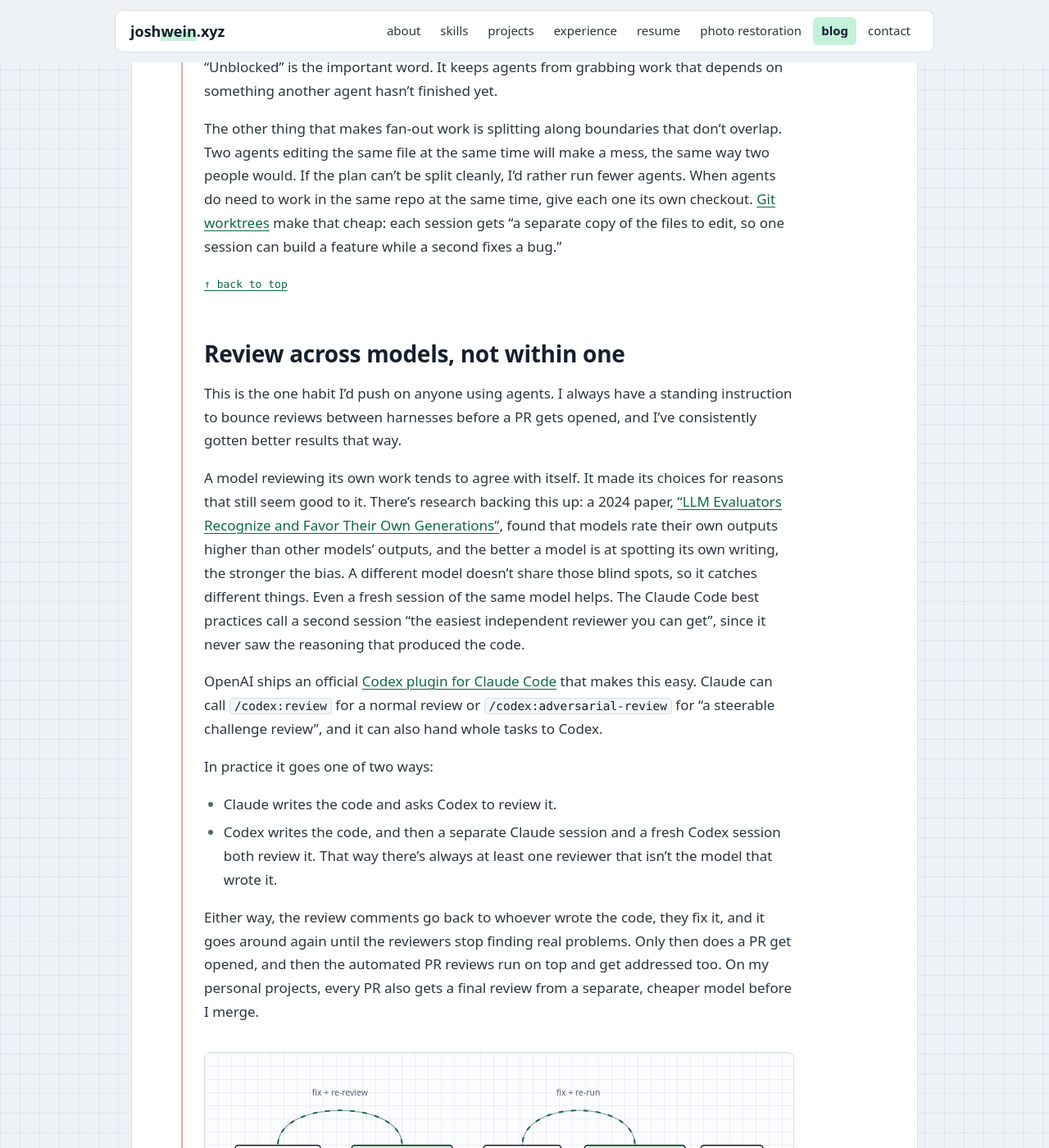
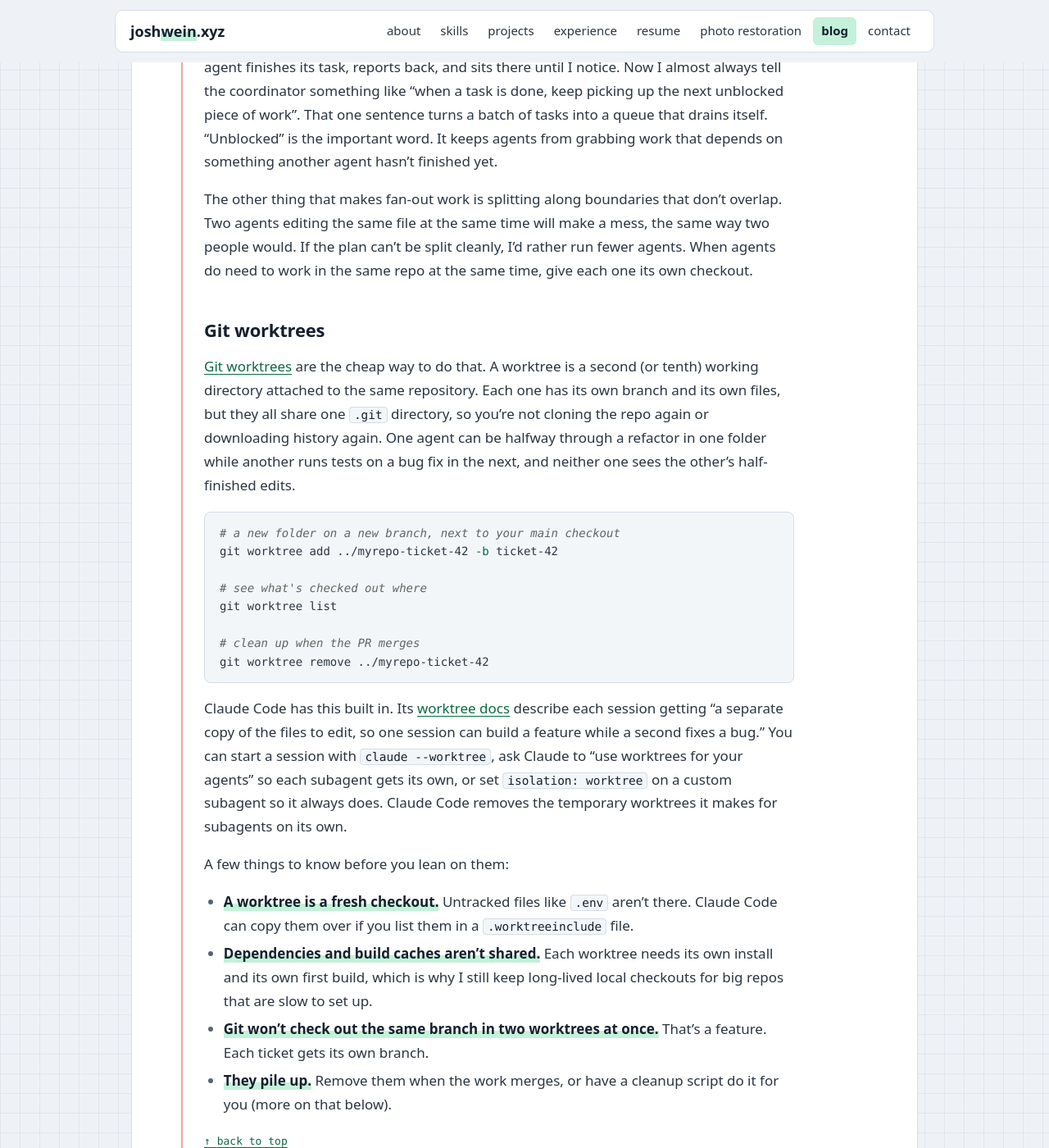
Before and after one commit to JoshWein/blog, a Jekyll site: the page built from _posts/2026-11-21-multi-agent-workflows.md, in a window 1280 px wide and 1400 px high, scrolled down 3179 px. Shown: the whole window at 82% size. Built offline with Jekyll 4.4.1, drawn with Linux system fonts in a browser that asks for light colours; some web fonts are replaced; comment, search, counter and statistics services are not loaded; some of the changed text lies outside the part shown.

Commit message:
Generic worker agents in fan-out, git worktrees section, note that tools change
Co-Authored-By: Claude Opus 5.5 <noreply@anthropic.com>
Claude-Session: https://claude.ai/code/session_01HtAirmGQyAcmjJao62wzYe

```diff
--- a/_posts/2026-11-21-multi-agent-workflows.md
+++ b/_posts/2026-11-21-multi-agent-workflows.md
@@ -31,7 +31,7 @@ This post covers how that workflow fits together. It's for people who already us
 
 I'm not loyal to one tool. My main one is [Claude Code](https://code.claude.com/docs/en/overview), and I use OpenAI's [Codex](https://developers.openai.com/codex) a lot alongside it. When I run out of tokens on both, I drop to GitHub Copilot. For some kinds of web research I still just use ChatGPT in the browser, because it's good at that and doesn't need access to my code.
 
-The fact that I mix them matters more than which ones I pick. Different models make different mistakes, and that turns out to be the most useful thing about having more than one. More on that in the review section.
+The fact that I mix them matters more than which ones I pick. Different models make different mistakes, and that turns out to be the most useful thing about having more than one. More on that in the review section. This lineup will also probably look different in a few months. Every harness and model keeps improving, and whichever is best at a given job changes often, so I try not to get too attached.
 
 ## Get grilled before anything gets built
 
@@ -48,14 +48,14 @@ It feels slow for the first ten minutes. Then it saves hours, because every agen
 
 ## Fan out to parallel agents
 
-Once there's a plan, I usually have one session act as a coordinator. It splits the plan into areas that don't step on each other and starts a subagent for each one, all at the same time. Claude Code supports this directly: [subagents](https://code.claude.com/docs/en/sub-agents) each run in their own context window with their own instructions, so one can be deep in a migration while another writes tests and neither fills up the other's context with noise. Anthropic calls this the [orchestrator-workers](https://www.anthropic.com/research/building-effective-agents) pattern, where "a central LLM dynamically breaks down tasks, delegates them to worker LLMs, and synthesizes their results."
+Once there's a plan, I usually have one session act as a coordinator. It breaks the plan into tickets that don't step on each other, then hands each ticket to a generic worker agent, several at the same time. As the coordinator sees a worker finish, it passes that worker the next unblocked ticket. Claude Code supports this directly: [subagents](https://code.claude.com/docs/en/sub-agents) each run in their own context window with their own instructions, so one can be deep in a migration while another writes tests and neither fills up the other's context with noise. Anthropic calls this the [orchestrator-workers](https://www.anthropic.com/research/building-effective-agents) pattern, where "a central LLM dynamically breaks down tasks, delegates them to worker LLMs, and synthesizes their results."
 
 It isn't free. When Anthropic wrote up [their multi-agent research system](https://www.anthropic.com/engineering/multi-agent-research-system), a lead agent with parallel subagents beat a single Claude Opus 4 agent by 90.2% on their internal research eval, but multi-agent systems used about 15 times more tokens than a normal chat. Fan-out buys you speed and coverage, and you pay for it in tokens.
 
 <figure class="diagram">
 <svg viewBox="0 0 720 320" role="img" aria-labelledby="fan-t fan-d">
   <title id="fan-t">Fan-out diagram</title>
-  <desc id="fan-d">I turn the plan into a queue of tickets. The coordinator pulls tickets off the queue one at a time and hands each to one of four agents working in parallel. Each agent opens a pull request, and when its work is done the loop goes back to the coordinator to pull the next unblocked ticket.</desc>
+  <desc id="fan-d">I turn the plan into a queue of tickets. The coordinator pulls tickets off the queue one at a time and hands each to one of four generic worker agents working in parallel. Each worker opens a pull request, and when a worker is done the coordinator passes it the next unblocked ticket.</desc>
   <path class="wire" d="M90 150 H110"/><path class="flow" d="M90 150 H110"/>
   <path class="wire" d="M230 150 H250"/><path class="flow" d="M230 150 H250" style="animation-delay:-.6s"/>
   <path class="wire" d="M370 150 C390 150 390 45 410 45"/><path class="flow" d="M370 150 C390 150 390 45 410 45" style="animation-delay:-0.0s"/>
@@ -68,8 +68,8 @@ It isn't free. When Anthropic wrote up [their multi-agent research system](https
   <path class="wire" d="M550 255 C575 255 575 150 600 150"/>
   <path class="wire" d="M650 180 C650 340 310 340 310 180" stroke-dasharray="4 4"/>
   <path class="wire" d="M304 190 L310 180 L316 190"/>
-  <text class="sub" x="300" y="240" text-anchor="end">done? pull the next</text>
-  <text class="sub" x="300" y="256" text-anchor="end">unblocked ticket</text>
+  <text class="sub" x="300" y="240" text-anchor="end">worker done? it gets</text>
+  <text class="sub" x="300" y="256" text-anchor="end">the next ticket</text>
   <rect class="box" x="10" y="125" width="80" height="50" rx="4"/>
   <text class="lbl" x="50" y="148" text-anchor="middle">me</text>
   <text class="sub" x="50" y="164" text-anchor="middle">the plan</text>
@@ -83,13 +83,13 @@ It isn't free. When Anthropic wrote up [their multi-agent research system](https
   <text class="lbl" x="310" y="148" text-anchor="middle">coordinator</text>
   <text class="sub" x="310" y="166" text-anchor="middle">assigns tickets</text>
   <rect class="box" x="410" y="20" width="140" height="50" rx="4"/>
-  <text class="lbl" x="480" y="50" text-anchor="middle">agent: api</text>
+  <text class="lbl" x="480" y="50" text-anchor="middle">worker agent</text>
   <rect class="box" x="410" y="90" width="140" height="50" rx="4"/>
-  <text class="lbl" x="480" y="120" text-anchor="middle">agent: ui</text>
+  <text class="lbl" x="480" y="120" text-anchor="middle">worker agent</text>
   <rect class="box" x="410" y="160" width="140" height="50" rx="4"/>
-  <text class="lbl" x="480" y="190" text-anchor="middle">agent: tests</text>
+  <text class="lbl" x="480" y="190" text-anchor="middle">worker agent</text>
   <rect class="box" x="410" y="230" width="140" height="50" rx="4"/>
-  <text class="lbl" x="480" y="260" text-anchor="middle">agent: docs</text>
+  <text class="lbl" x="480" y="260" text-anchor="middle">worker agent</text>
   <rect class="box" x="600" y="120" width="100" height="60" rx="4"/>
   <text class="lbl" x="650" y="148" text-anchor="middle">PRs</text>
   <circle class="dot pulse" cx="650" cy="166" r="4"/>
@@ -98,12 +98,36 @@ It isn't free. When Anthropic wrote up [their multi-agent research system](https
   <g class="ticket mover" style="offset-path: path('M170 125 C230 125 230 150 310 150 C390 150 390 185 396 185'); animation-delay: 4s"><rect x="-22" y="-10" width="44" height="20" rx="3"/><text x="0" y="4" text-anchor="middle">#3</text></g>
   <g class="ticket mover" style="offset-path: path('M170 125 C230 125 230 150 310 150 C390 150 390 255 396 255'); animation-delay: 6s"><rect x="-22" y="-10" width="44" height="20" rx="3"/><text x="0" y="4" text-anchor="middle">#4</text></g>
 </svg>
-<figcaption>tickets come off the queue, the coordinator hands them out, and several agents work at once</figcaption>
+<figcaption>tickets come off the queue, the coordinator hands them out, and several worker agents work at once</figcaption>
 </figure>
 
 The part that took me a while to figure out is the standing instruction. Without one, an agent finishes its task, reports back, and sits there until I notice. Now I almost always tell the coordinator something like "when a task is done, keep picking up the next unblocked piece of work". That one sentence turns a batch of tasks into a queue that drains itself. "Unblocked" is the important word. It keeps agents from grabbing work that depends on something another agent hasn't finished yet.
 
-The other thing that makes fan-out work is splitting along boundaries that don't overlap. Two agents editing the same file at the same time will make a mess, the same way two people would. If the plan can't be split cleanly, I'd rather run fewer agents. When agents do need to work in the same repo at the same time, give each one its own checkout. [Git worktrees](https://code.claude.com/docs/en/worktrees) make that cheap: each session gets "a separate copy of the files to edit, so one session can build a feature while a second fixes a bug."
+The other thing that makes fan-out work is splitting along boundaries that don't overlap. Two agents editing the same file at the same time will make a mess, the same way two people would. If the plan can't be split cleanly, I'd rather run fewer agents. When agents do need to work in the same repo at the same time, give each one its own checkout.
+
+### Git worktrees
+
+[Git worktrees](https://git-scm.com/docs/git-worktree) are the cheap way to do that. A worktree is a second (or tenth) working directory attached to the same repository. Each one has its own branch and its own files, but they all share one `.git` directory, so you're not cloning the repo again or downloading history again. One agent can be halfway through a refactor in one folder while another runs tests on a bug fix in the next, and neither one sees the other's half-finished edits.
+
+{% highlight bash %}
+# a new folder on a new branch, next to your main checkout
+git worktree add ../myrepo-ticket-42 -b ticket-42
+
+# see what's checked out where
+git worktree list
+
+# clean up when the PR merges
+git worktree remove ../myrepo-ticket-42
+{% endhighlight %}
+
+Claude Code has this built in. Its [worktree docs](https://code.claude.com/docs/en/worktrees) describe each session getting "a separate copy of the files to edit, so one session can build a feature while a second fixes a bug." You can start a session with `claude --worktree`, ask Claude to "use worktrees for your agents" so each subagent gets its own, or set `isolation: worktree` on a custom subagent so it always does. Claude Code removes the temporary worktrees it makes for subagents on its own.
+
+A few things to know before you lean on them:
+
+* **A worktree is a fresh checkout.** Untracked files like `.env` aren't there. Claude Code can copy them over if you list them in a `.worktreeinclude` file.
+* **Dependencies and build caches aren't shared.** Each worktree needs its own install and its own first build, which is why I still keep long-lived local checkouts for big repos that are slow to set up.
+* **Git won't check out the same branch in two worktrees at once.** That's a feature. Each ticket gets its own branch.
+* **They pile up.** Remove them when the work merges, or have a cleanup script do it for you (more on that below).
 
 [back to top](#top)
 {: .back-top}
@@ -379,7 +403,8 @@ Anthropic's advice in [Building effective agents](https://www.anthropic.com/rese
 * [Building effective agents](https://www.anthropic.com/research/building-effective-agents), Anthropic (2024)
 * [How we built our multi-agent research system](https://www.anthropic.com/engineering/multi-agent-research-system), Anthropic (2025)
 * [Best practices for Claude Code](https://code.claude.com/docs/en/best-practices), Claude Code docs
-* [Run parallel sessions with Git worktrees](https://code.claude.com/docs/en/worktrees), Claude Code docs
+* [Run parallel sessions with worktrees](https://code.claude.com/docs/en/worktrees), Claude Code docs
+* [git-worktree documentation](https://git-scm.com/docs/git-worktree), Git
 * Panickssery, Bowman and Feng, ["LLM Evaluators Recognize and Favor Their Own Generations"](https://arxiv.org/abs/2404.13076) (2024)
 * Du et al., ["Improving Factuality and Reasoning in Language Models through Multiagent Debate"](https://arxiv.org/abs/2305.14325) (2023)
 * Shinn et al., ["Reflexion: Language Agents with Verbal Reinforcement Learning"](https://arxiv.org/abs/2303.11366) (2023)
```
